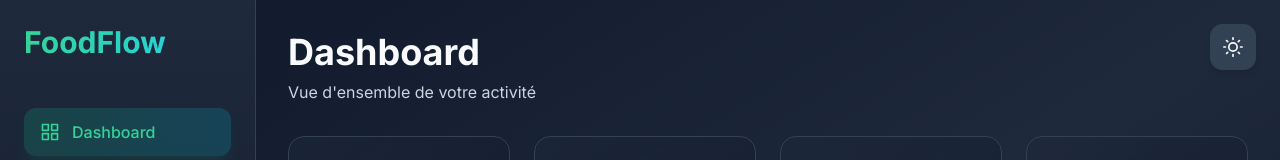
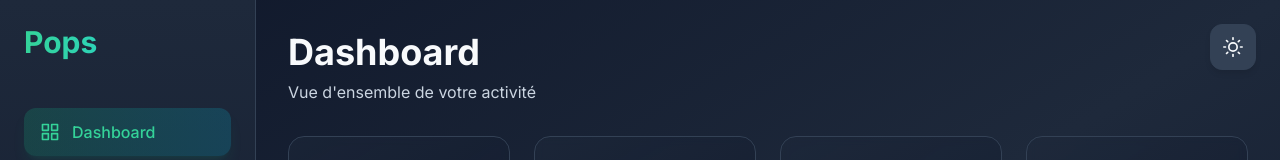
Before and after one commit to AgentSimple/Pops, a plain HTML site: page index.html in a window 1280 px wide. Shown: the top 160 px of the page. Drawn offline with nearby package versions, Linux system fonts and the light colour scheme.

Commit message:
Update index.html

```diff
--- a/index.html
+++ b/index.html
@@ -3,7 +3,7 @@
 <head>
     <meta charset="UTF-8">
     <meta name="viewport" content="width=device-width, initial-scale=1.0">
-    <title>FoodFlow - Gestion de Restaurant</title>
+    <title>Pops</title>
     <script src="https://cdn.tailwindcss.com"></script>
     <style>
         @import url('https://fonts.googleapis.com/css2?family=Inter:wght@400;500;600;700;800;900&display=swap');
@@ -467,7 +467,7 @@
             return `
                 <div class="sidebar-container w-64 sidebar-bg border-r p-6 flex flex-col transition-colors duration-300" style="border-color: var(--border-color);">
                     <div class="mb-12">
-                        <h1 class="text-3xl font-bold gradient-text">FoodFlow</h1>
+                        <h1 class="text-3xl font-bold gradient-text">Pops</h1>
                     </div>
 
                     <nav class="space-y-2 flex-1">
```
